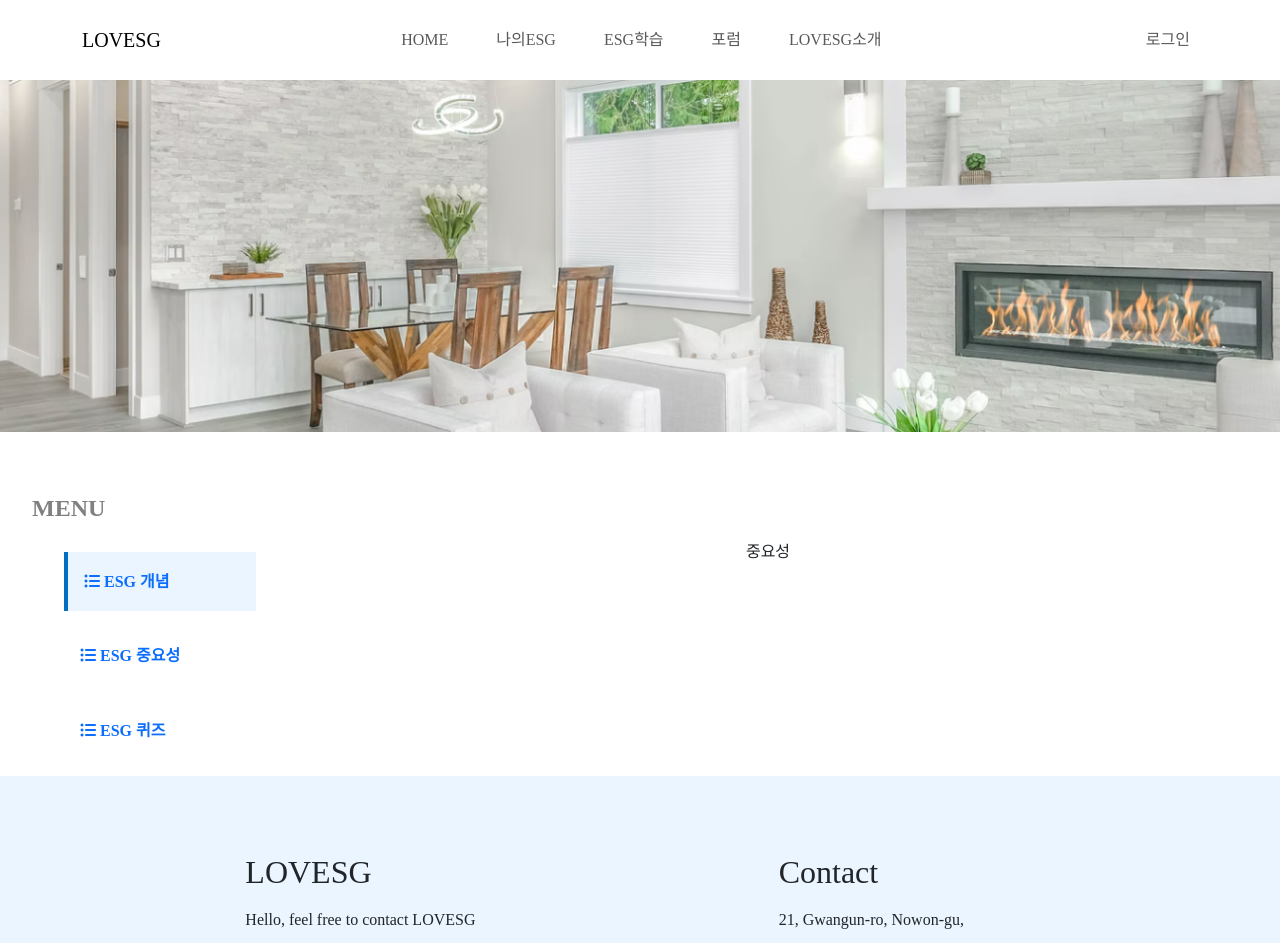
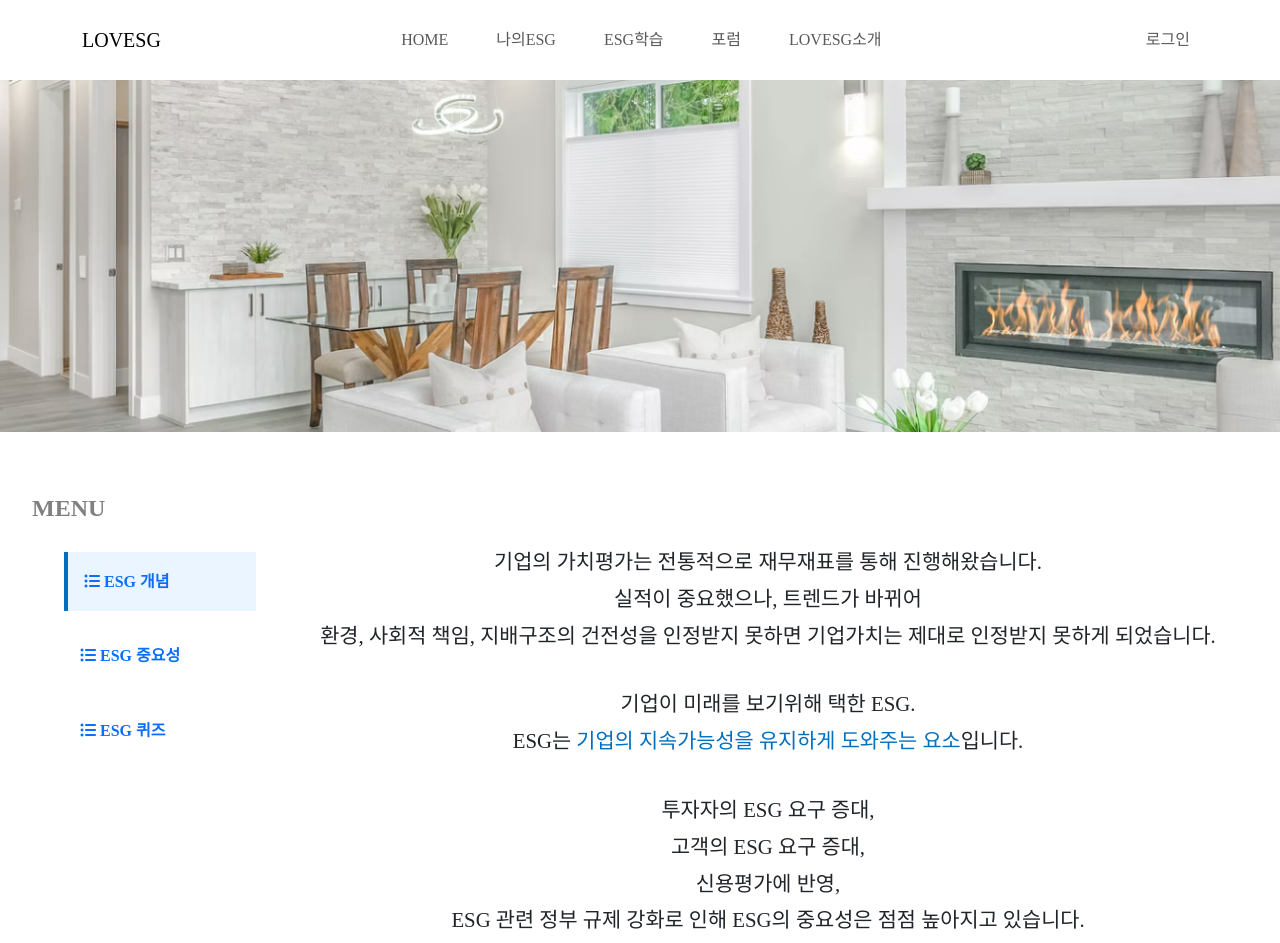
Before and after one commit to KimDongGyun23/ESG-Frontend, a React (Create React App) app: page /learning/importance in a window 1280 px wide. Shown: the top 943 px of the page. Built offline with nearby package versions, Linux system fonts and the light colour scheme.

Commit message:
Feat(Importance.js): 중요성 페이지 완성

```diff
--- a/src/pages/LearningPage/Importance.js
+++ b/src/pages/LearningPage/Importance.js
@@ -4,7 +4,23 @@ import * as S from "../../styles/LearningPage/Importance.style"
 function Importance(){
   return(
     <>
-      중요성
+      <S.TextBox>
+        <S.Title>기업의 가치평가는 전통적으로 재무재표를 통해 진행해왔습니다.</S.Title>
+        <S.Title>실적이 중요했으나, 트렌드가 바뀌어</S.Title>
+        <S.Title>환경, 사회적 책임, 지배구조의 건전성을 인정받지 못하면 기업가치는 제대로 인정받지 못하게 되었습니다.</S.Title>
+      </S.TextBox>
+
+      <S.TextBox>
+        <S.Title>기업이 미래를 보기위해 택한 ESG.</S.Title>
+        <S.Title>ESG는 <S.Blue>기업의 지속가능성을 유지하게 도와주는 요소</S.Blue>입니다.</S.Title>
+      </S.TextBox>
+
+      <S.TextBox>
+        <S.Title>투자자의 ESG 요구 증대,</S.Title>
+        <S.Title>고객의 ESG 요구 증대,</S.Title>
+        <S.Title>신용평가에 반영,</S.Title>
+        <S.Title>ESG 관련 정부 규제 강화로 인해 ESG의 중요성은 점점 높아지고 있습니다.</S.Title>
+      </S.TextBox>
     </>
   )
 };
--- a/src/styles/LearningPage/Concept.style.js
+++ b/src/styles/LearningPage/Concept.style.js
@@ -1,6 +1,6 @@
 import styled from "styled-components";
 
-export const Title = styled.h3`
+export const Title = styled.p`
   font-size : 1.3rem;
   line-height : 2.3rem;
 `;
--- a/src/styles/LearningPage/Importance.style.js
+++ b/src/styles/LearningPage/Importance.style.js
@@ -0,0 +1,14 @@
+import styled from "styled-components";
+
+export const TextBox = styled.div`
+  margin-bottom : 2rem;
+`;
+
+export const Title = styled.p`
+  font-size : 1.3rem;
+  line-height : 2.3rem;
+`;
+
+export const Blue = styled.span`
+  color : #006FC0;
+`;
```
